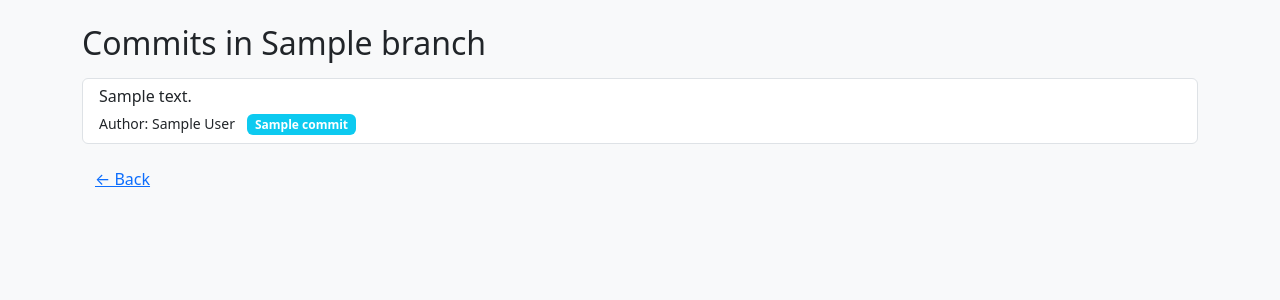
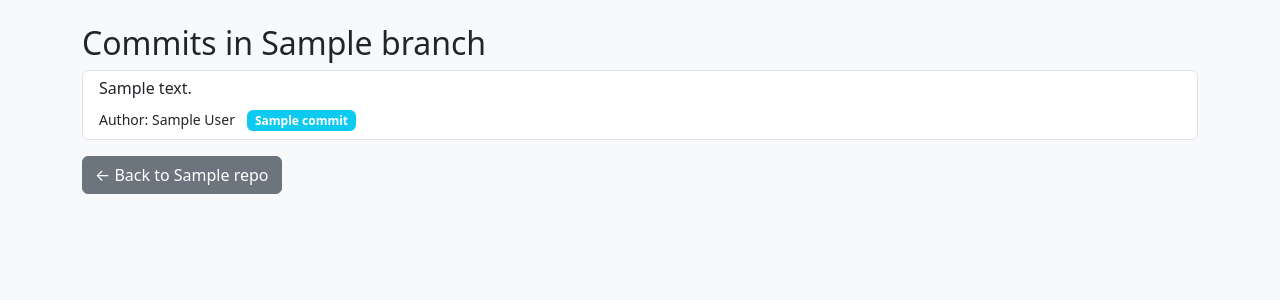
Before and after one commit to rishonjose/KnowledgeRep-CITS3005, a Flask app: template templates/commits.html in a window 1280 px wide. Shown: the part 56-356 px from the top of the page. Run offline with Flask 3, Linux system fonts and the light colour scheme; the template is opened without the code that fills it: most values are stand-ins (such as "Sample title", 1, 10 or a date in 2020); parts of the project's set-up code (start-up, migrations or seed data) failed here and were passed over.

Commit message:
Fixed repo traversal

```diff
--- a/app/routes.py
+++ b/app/routes.py
@@ -89,13 +89,17 @@ def view_repository(name):
 @bp.route("/commits/<branch>")
 def commits(branch):
     commits = []
+    repo_name = None
     for c in onto.Commit.instances():
         if hasattr(c, "onBranch") and c.onBranch and c.onBranch[0].hasName[0].lower() == branch.lower():
+            b = c.onBranch[0]
+            if hasattr(b, "belongsTo") and b.belongsTo:
+                repo_name = b.belongsTo[0].hasName[0]
             msg = c.message[0] if hasattr(c, "message") else "(no message)"
             author = c.authoredBy[0].hasName[0] if hasattr(c, "authoredBy") and c.authoredBy else "(unknown)"
             label = "Merge" if c in onto.MergeCommit.instances() else "Initial" if c in onto.InitialCommit.instances() else ""
             commits.append({"message": msg, "author": author, "label": label})
-    return render_template("commits.html", branch=branch, commits=commits)
+    return render_template("commits.html", branch=branch, commits=commits, repo=repo_name)
 
 @bp.route("/authors")
 def authors():
--- a/templates/commits.html
+++ b/templates/commits.html
@@ -1,11 +1,11 @@
 {% extends "base.html" %}
 {% block content %}
-  <h2 class="mb-3">Commits in {{ branch }}</h2>
+  <h2>Commits in {{ branch }}</h2>
   {% if commits %}
     <div class="list-group">
       {% for c in commits %}
         <div class="list-group-item">
-          <h6 class="mb-1">{{ c.message }}</h6>
+          <h6>{{ c.message }}</h6>
           <small>Author: {{ c.author }}</small>
           {% if c.label %}
             <span class="badge bg-info ms-2">{{ c.label }}</span>
@@ -16,5 +16,9 @@
   {% else %}
     <p>No commits found for this branch.</p>
   {% endif %}
-  <a href="/repositories" class="btn btn-link mt-3">← Back</a>
+  {% if repo %}
+    <a href="{{ url_for('routes.view_repository', name=repo) }}" class="btn btn-secondary mt-3">← Back to {{ repo }}</a>
+  {% else %}
+    <a href="{{ url_for('routes.repositories') }}" class="btn btn-secondary mt-3">← Back</a>
+  {% endif %}
 {% endblock %}
```
Also changed, not shown: templates/branches.html (+4 -4 lines).
